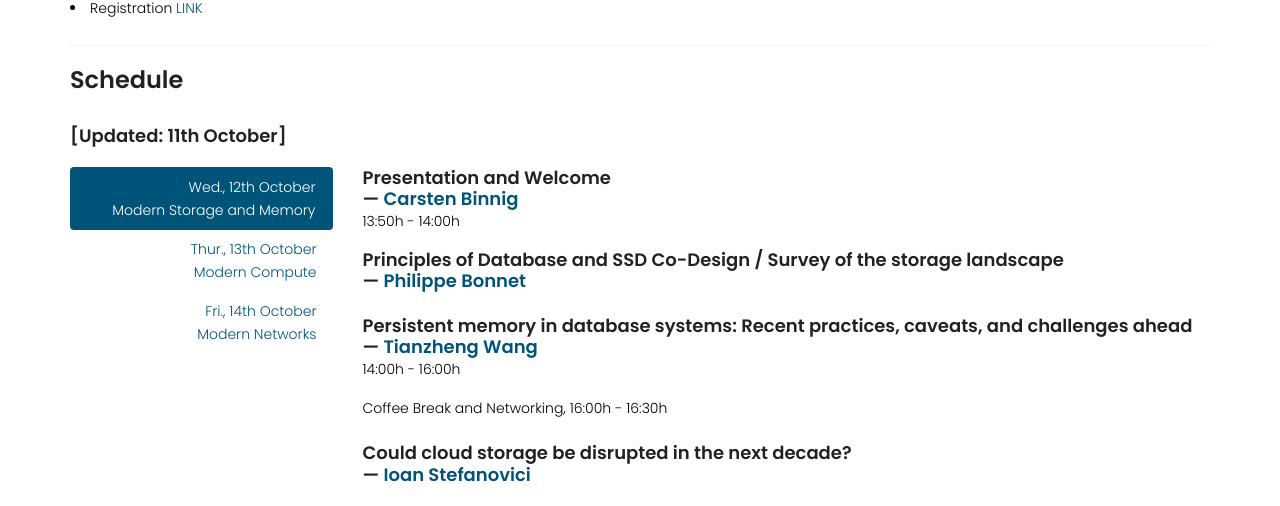
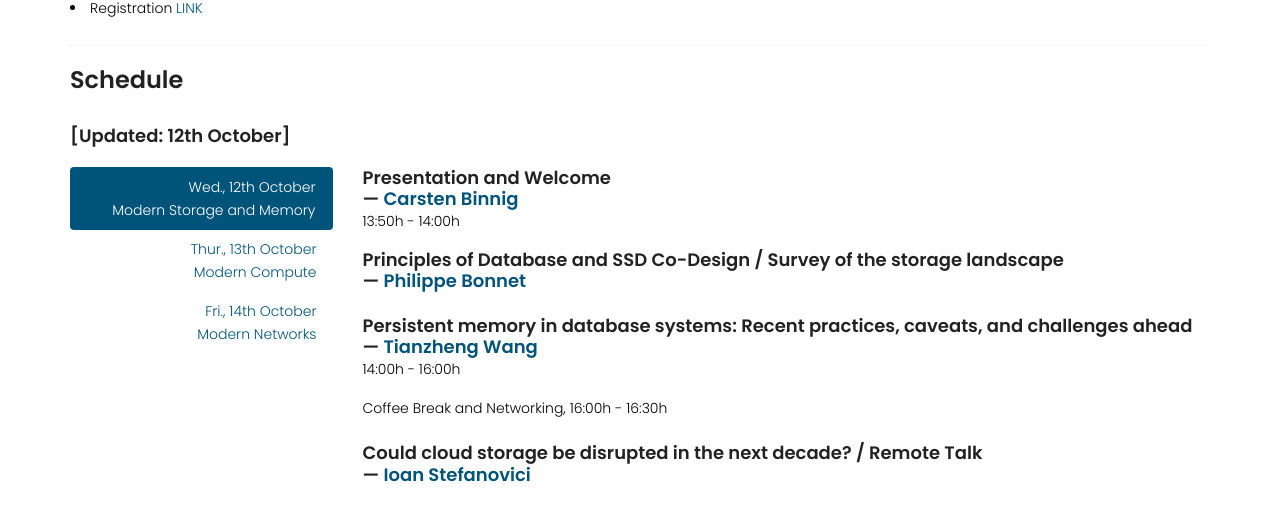
Before and after one commit to DataManagementLab/dfg-spp-22, a plain HTML site: page index.html in a window 1280 px wide. Shown: the part 1735-2241 px from the top of the page. Drawn offline with nearby package versions, Linux system fonts and the light colour scheme; some packages are replaced by stand-ins of ours.

Commit message:
update remote talk

```diff
--- a/index.html
+++ b/index.html
@@ -143,7 +143,7 @@
                         <div class="section-top-border" id="schedule" style="padding:20px 0px;">
 
                             <h3 class="mb-30">Schedule</h2>
-                                <h4> [Updated: 11th October] </h4>
+                                <h4> [Updated: 12th October] </h4>
                         </div>
 
                         <div class="ftco-schedule">
@@ -198,7 +198,7 @@
                                             <br>
                                             <div class="speaker-wrap ftco-animate d-md-flex fadeInUp ftco-animated">
                                                 <div class="text">
-                                                    <h4>Could cloud storage be disrupted in the next decade?</h4>
+                                                    <h4>Could cloud storage be disrupted in the next decade? / Remote Talk</h4>
                                                     <h4 class="speaker-name">— <a href="https://www.microsoft.com/en-us/research/people/iostefan/" target="_blank">
                                                             Ioan Stefanovici</a>
                                                     </h4>
```
